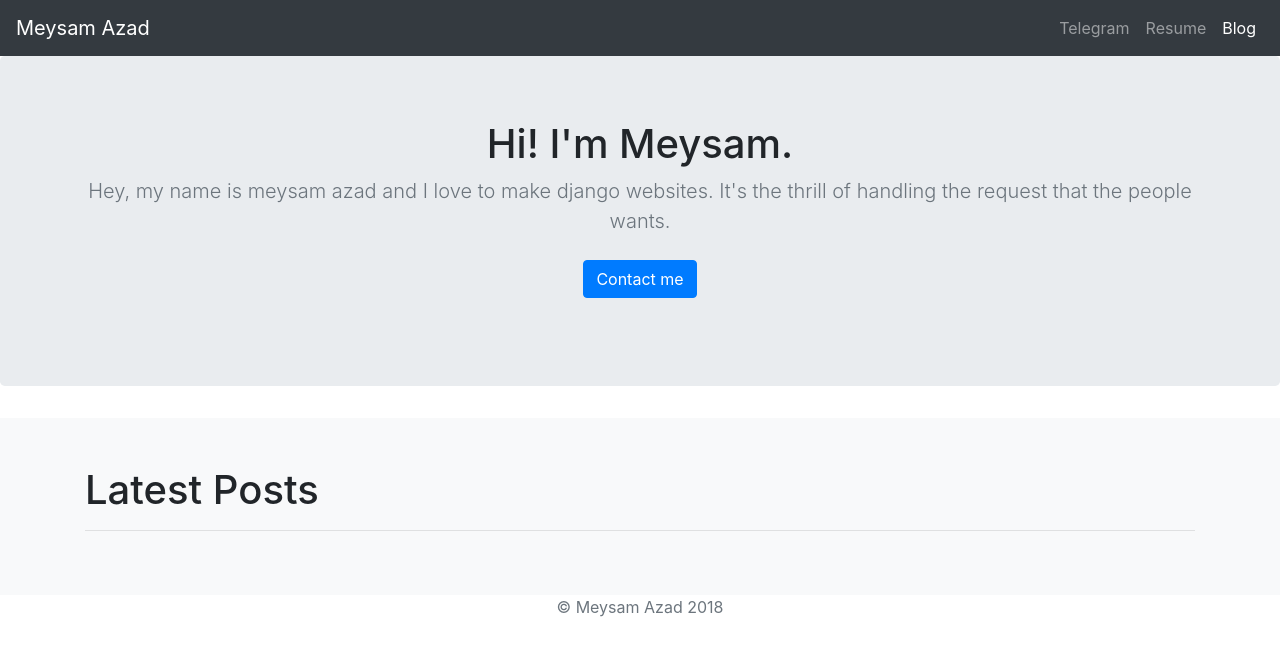
After one commit to meysam81/portfolio_project, a Django app: page /blog/ in a window 1280 px wide. The commit adds this page. Shown: the top 656 px of the page. Run offline with Django 3.2, Linux system fonts and the light colour scheme; data that the repository does not hold is empty; some libraries are stand-ins or nearby versions.

Commit message:
add primary blog page

```diff
--- /dev/null
+++ b/blog/templates/blog/all_blogs.html
@@ -0,0 +1,14 @@
+{% extends "jobs/home_page.html" %}
+{% block active_blog %}active{% endblock %}
+{% block content %}
+<h1>Latest Posts</h1>
+<hr/>
+<div>
+  {% for blog in blogs.all %}
+  <img src = "{{ blog.image.url }}" class = "img-fluid" height = 50 width = 50/>
+  <h2><a href="#">{{ blog.title }}</a></h2>
+  <small>{{ blog.pub_date }}</small>
+  <br/>
+  {% endfor %}
+</div>
+{% endblock %}
--- /dev/null
+++ b/blog/urls.py
@@ -0,0 +1,6 @@
+from django.urls import path
+from . import views
+
+urlpatterns = [
+    path('', views.index, name = 'all_blogs'),
+]
--- a/blog/views.py
+++ b/blog/views.py
@@ -1,3 +1,8 @@
 from django.shortcuts import render
+from django.http import HttpResponse
+from .models import Blog
 
 # Create your views here.
+def index(request):
+    blogs = Blog.objects
+    return render(request, 'blog/all_blogs.html', {'blogs': blogs})
--- a/portfolio/settings.py
+++ b/portfolio/settings.py
@@ -113,7 +113,7 @@
 
 LANGUAGE_CODE = 'en-us'
 
-TIME_ZONE = 'UTC'
+TIME_ZONE = 'Asia/Tehran'
 
 USE_I18N = True
 
--- a/portfolio/urls.py
+++ b/portfolio/urls.py
@@ -14,7 +14,7 @@
     2. Add a URL to urlpatterns:  path('blog/', include('blog.urls'))
 """
 from django.contrib import admin
-from django.urls import path
+from django.urls import path, include
 from django.conf import settings
 from django.conf.urls.static import static
 import jobs.views
@@ -22,4 +22,5 @@
 urlpatterns = [
     path('admin/', admin.site.urls),
     path('', jobs.views.index, name = 'home_page'),
+    path('blog/', include('blog.urls')),
 ] + static(settings.MEDIA_URL, document_root = settings.MEDIA_ROOT)
--- a/templates/jobs/home_page.html
+++ b/templates/jobs/home_page.html
@@ -28,9 +28,9 @@
         </button>
         <div class="collapse navbar-collapse" id="navbarNavAltMarkup">
           <div class="navbar-nav ml-auto">
-            <a class="nav-item nav-link" href="#">Telegram</a>
+            <a class="nav-item nav-link" href="https://t.me/meysamazad81">Telegram</a>
             <a class="nav-item nav-link" href="#">Resume</a>
-            <a class="nav-item nav-link" href="#">Blog</a>
+            <a class="nav-item nav-link {% block active_blog %}{% endblock %}" href="{% url 'all_blogs' %}">Blog</a>
             <!-- <a class="nav-item nav-link disabled" href="#">Disabled</a> -->
           </div>
         </div>
@@ -52,6 +52,7 @@
       <div class="album py-5 bg-light">
         <div class="container">
 
+          {% block content %}
           <div class="row">
             {% for job in jobs.all %}
             <div class="col-md-4">
@@ -63,8 +64,9 @@
               </div>
             </div>
             {% endfor %}
+          </div>
+          {% endblock %}
 
-          </div>
         </div>
       </div>
 
```
